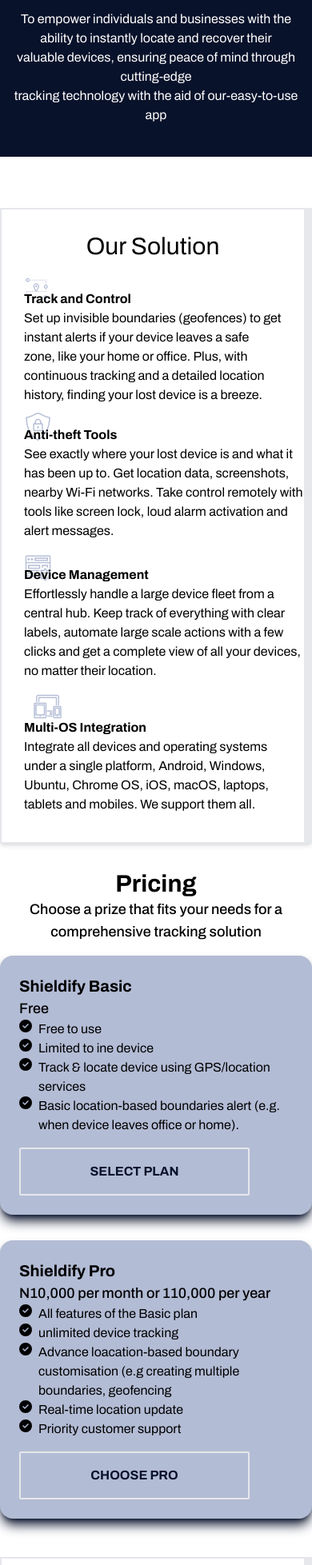
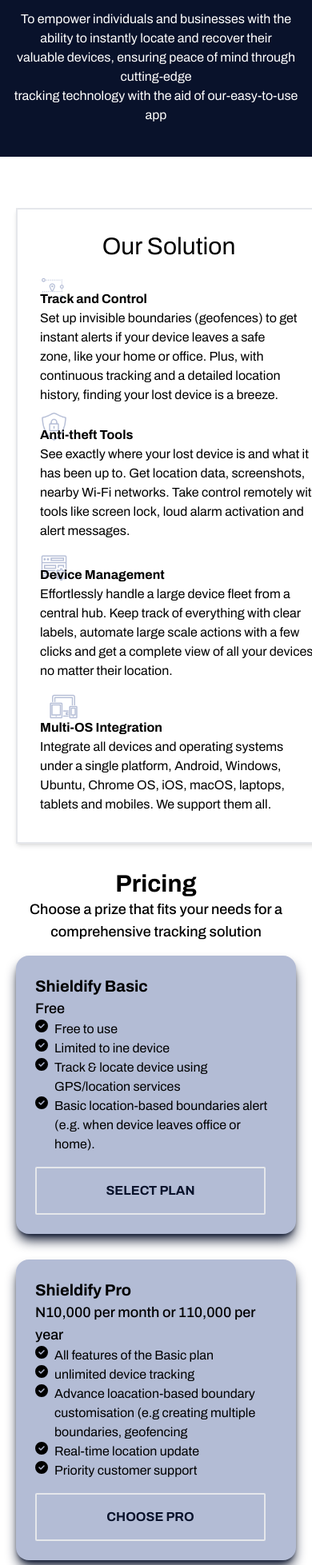
Before and after one commit to Bensteolly/capston-shiedify, a React (Create React App) app: page / in a window 390 px wide. Shown: the part 1068-3025 px from the top of the page at 80% size. Built offline with nearby package versions, Linux system fonts and the light colour scheme.

Commit message:
added margin for responsivenes

```diff
--- a/src/Components/Appdownload.jsx
+++ b/src/Components/Appdownload.jsx
@@ -6,7 +6,7 @@
 
 const Appdownload = () => {
     return (
-        <div className="w-full max-w-[1270px] flex flex-col sm:flex-row h-[637px] mt-[100px] border-solid  border-[#B3BCD5] border-2 rounded-2xl my-11 mx-auto">
+        <div className="w-full max-w-[1270px] mx-5 sm:mx-auto flex flex-col sm:flex-row h-[637px] mt-[100px] border-solid  border-[#B3BCD5] border-2 rounded-2xl my-11">
     <div className="hidden sm:block flex-grow">
         <img src={Phone} alt="phone-1" className="w-full h-full object-cover"></img>
     </div>
--- a/src/Components/Home.jsx
+++ b/src/Components/Home.jsx
@@ -48,7 +48,7 @@
       </div>
       <div className="w-full max-w-[1200px] flex flex-col  sm:flex-row justify-between mx-auto px-3 sm:px-6 lg:px-8">
         <div className="max-w-[578px] mt-8 sm:mt-[233px] sm:h-86">
-          <h2 className="font-bold text-4xl  text-[#17191B]">Welcome, you can never Lose Track Again!</h2>
+          <h2 className="font-bold text-4xl  text-[#17191B]">Welcome, you can never lose track again!</h2>
           <p className="font-normal text-left text-lg mt-3">Be sure we have your device secured. That sinking feeling when you realise your
             precious device is gone will be no more. No need wasting time retracking your steps, and
             desperately hoping for a good samaritan. We got you covered! <br />
--- a/src/Components/Pricing.jsx
+++ b/src/Components/Pricing.jsx
@@ -20,7 +20,7 @@
     ];
 
     return(
-        <div className="my-6">
+        <div className="my-6 sm:mx-auto mx-5">
           <div className="text-center">
             <h2 className="font-bold text-3xl md:text-4xl lg:text-5xl">Pricing</h2>
             <p className="font-medium text-lg md:text-xl lg:text-2xl">Choose a prize that fits your needs for a comprehensive tracking solution</p>
--- a/src/Components/Question.jsx
+++ b/src/Components/Question.jsx
@@ -6,7 +6,7 @@
 
 const Questions = () => {
     return (
-        <div className="max-w-full sm:max-w-[640px] md:max-w-[768px] lg:max-w-[1024px] xl:max-w-[1272px] mt-[100px] mx-auto py-11 bg-[#B3BCD5] rounded-2xl">
+        <div className="max-w-full sm:max-w-[640px] md:max-w-[768px] lg:max-w-[1024px] xl:max-w-[1272px] mt-[100px] mx-5 sm:mx-auto py-11 bg-[#B3BCD5] rounded-2xl">
             <div className="flex items-center justify-center">
                 <h1 className="text-2xl sm:text-3xl md:text-4xl lg:text-5xl xl:text-6xl">Do you have questions?</h1>
                 <Link to="../Pages/FAQ.js" className="mt-2">See more..</Link>
--- a/src/Components/Signup.jsx
+++ b/src/Components/Signup.jsx
@@ -90,6 +90,7 @@
                             />
                         </div>
                         <button type="submit" className='bg-[#09122B] text-white w-full max-w-[145px] h-full max-h-12 rounded-lg p-4 font-bold text-center text-sm my-6 mx-[150px] sm:text-xl'  >SIGN UP</button>
+                        {error && <p style={{ color: 'red', paddingLeft: '150px', paddingTop: '40px' }}>{"email already in use!"}</p>}
                     </form>
                     <p className='text-center pb-6 sm:mb-4'>Already have an account,
                         <Link to="../Pages/LoginForm.js"><span className='cursor-pointer'>Login!</span>
--- a/src/Components/Solution.jsx
+++ b/src/Components/Solution.jsx
@@ -6,7 +6,7 @@
 
 const Oursolution = () => {
   return (
-    <div className="w-full md:max-w-[1272px] mx-auto my-8 shadow-md  border-r-[10px] border-2 p-3 md:p-0">
+    <div className="w-full md:max-w-[1272px] sm:mx-auto mx-5 my-8 shadow-md  border-r-[10px] border-2 p-3 md:p-0">
       <h1 className="text-center text-3xl sm:text-4xl py-4 ">Our Solution</h1>
       <div className="mt-1 grid gap-6 sm:grid-cols-2 mb-[100px]">
         <div className="md:max-w-[462px] mx-4 text-left pb-[100px] flex relative mb-4 md:mb-0">
--- a/src/Components/path.jsx
+++ b/src/Components/path.jsx
@@ -6,7 +6,7 @@
 
 const PathChoosen = () => {
   return (
-    <div className="w-full max-w-[1272px] mx-auto my-8 py-3 shadow-md  border-r-[10px] border-2 ">
+    <div className="w-full max-w-[1272px] sm:mx-auto mx-5 my-8 py-3 shadow-md  border-r-[10px] border-2 ">
       <h2 className="text-3xl sm:text-xl md:text-5xl text-center">Choose the path for you</h2>
       <div className="flex flex-col sm:flex-row justify-between sm:mt-8 py-2">
         <div className="mx-4 my-4 sm:my-0 text-left p-4 ">
--- a/src/Pages/LoginForm.js
+++ b/src/Pages/LoginForm.js
@@ -3,7 +3,7 @@
 import Logo from '../Assets/1 5.png';
 import { Link, useNavigate } from 'react-router-dom';
 import { signInWithEmailAndPassword } from 'firebase/auth';
-import { auth } from '../API/firebase.config'
+import { auth } from '../API/firebase.config';
 
 
 const LoginForm = () => {
```
